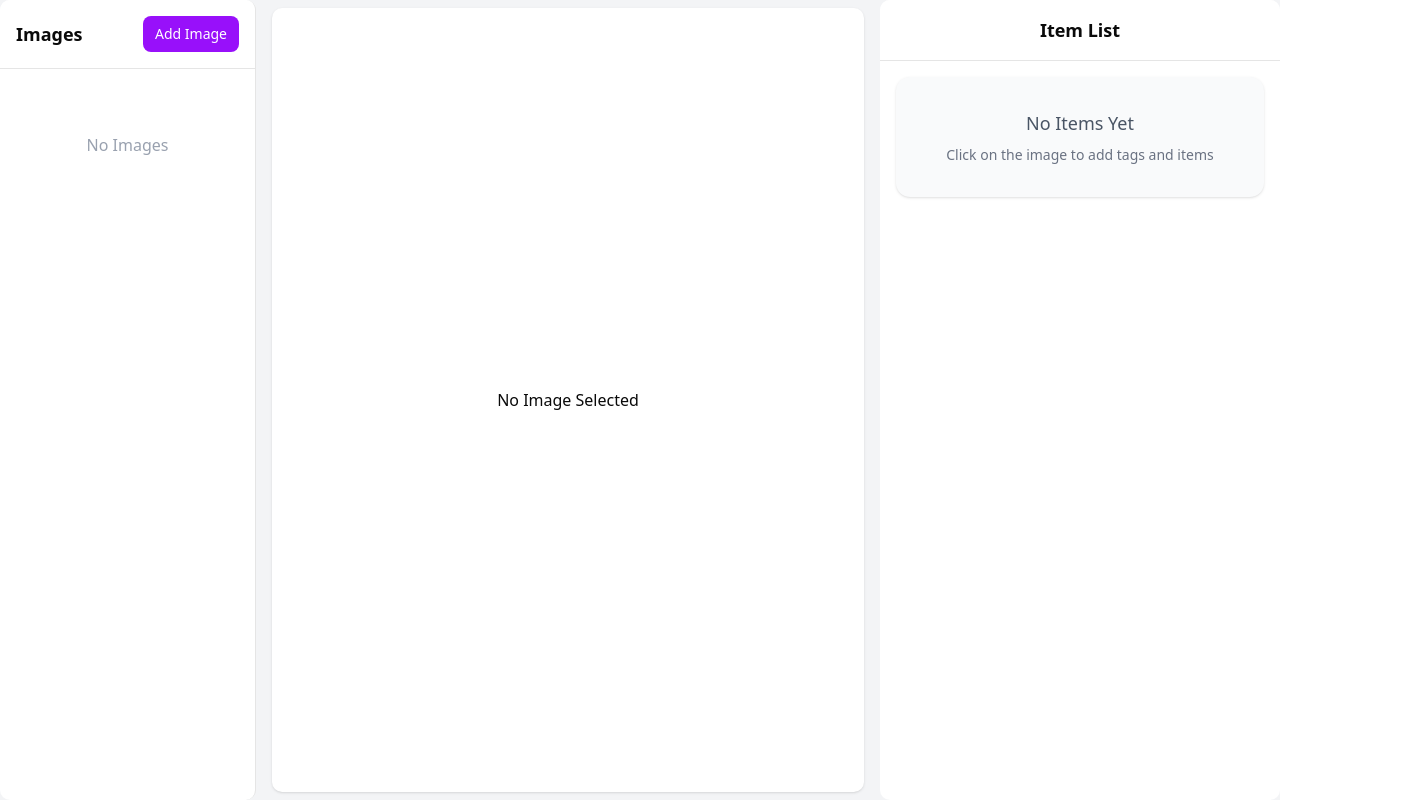
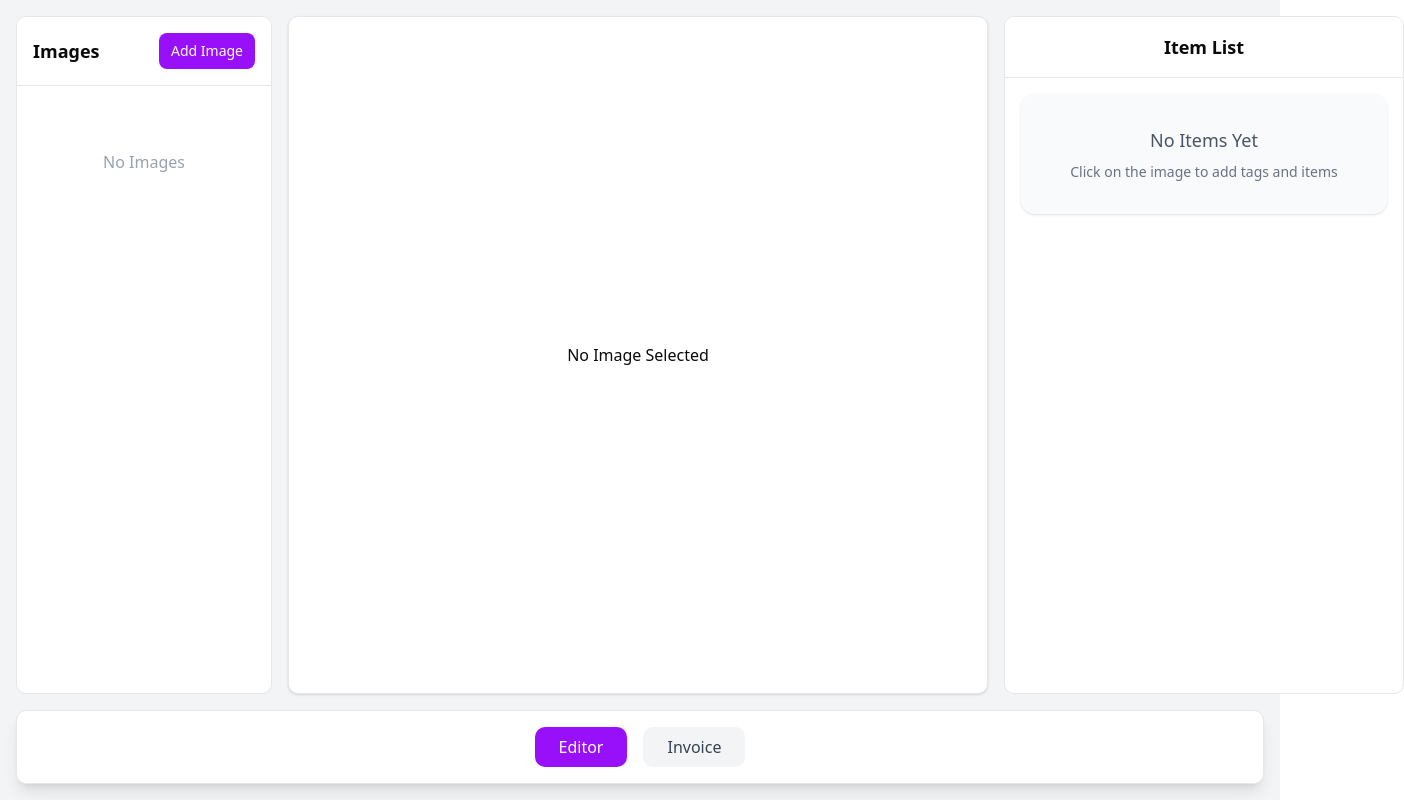
Before and after one commit to Chalvin96/react-playground-invoice-with-tagging, a React (Vite) app in the folder image-tagging/: page / in a window 1280 px wide. Shown: the whole page, 1404 px wide, since content can reach past the window. Built offline with nearby package versions, Linux system fonts and the light colour scheme.

Commit message:
add footer

```diff
--- a/image-tagging/src/App.tsx
+++ b/image-tagging/src/App.tsx
@@ -7,6 +7,8 @@ import MainImageSection from '@/components/MainImageSection';
 import TaggedItemsSection from '@/components/TaggedItemsSection';
 import EditItemDialog from '@/components/EditItemDialog';
 import AddItemDialog from '@/components/AddItemDialog';
+import Footer from '@/components/Footer';
+import InvoiceView from '@/components/InvoiceView';
 
 const App: React.FC = () => {
   const { imageItems, addImage, deleteImage, updateImageTitle, updateImageNotes, updateImage } = useImages();
@@ -16,6 +18,7 @@ const App: React.FC = () => {
   const [selectedImageId, setSelectedImageId] = useState<string | null>(null);
   const [editItemTagId, setEditItemTagId] = useState<string | null>(null);
   const [isAddingNewItem, setIsAddingNewItem] = useState(false);
+  const [currentView, setCurrentView] = useState<'editor' | 'invoice'>('editor');
 
   // Memoize images with tags
   const imageItemsWithTags = useMemo(() => {
@@ -86,7 +89,11 @@ const App: React.FC = () => {
   };
 
   return (
-    <div className="min-h-screen w-full flex flex-row bg-gray-100 gap-4">
+    <div className="h-screen w-full flex flex-col bg-gray-100 gap-4 p-4">
+      <div className="flex-1 flex flex-row gap-4 min-h-0">
+        {currentView === 'editor' ? (
+          <>
+            <div className="print:hidden">
               <ThumbnailList
                 imageItemsWithTags={imageItemsWithTags}
                 selectedImageId={selectedImageId}
@@ -95,6 +102,8 @@ const App: React.FC = () => {
                 deleteImage={deleteImage}
                 editImage={handleEditImage}
               />
+            </div>
+            <div className="print:hidden">
               <MainImageSection
                 selectedImage={selectedImage}
                 updateImageTitle={updateImageTitle}
@@ -103,11 +112,31 @@ const App: React.FC = () => {
                 tags={selectedTags}
                 dragTag={dragTag}
               />
+            </div>
+            <div className="print:hidden">
               <TaggedItemsSection
                 tags={selectedTags}
                 itemData={itemData}
                 onEditItem={handleEditItem}
               />
+            </div>
+            <div className="hidden print:block">
+              <InvoiceView
+                imageItemsWithTags={imageItemsWithTags}
+                itemData={itemData}
+              />
+            </div>
+          </>
+        ) : (
+          <InvoiceView
+            imageItemsWithTags={imageItemsWithTags}
+            itemData={itemData}
+          />
+        )}
+      </div>
+
+      <Footer currentView={currentView} onViewChange={setCurrentView} />
+
       {isAddingNewItem ? (
         <AddItemDialog
           open={!!editItemTagId}
--- /dev/null
+++ b/image-tagging/src/components/Footer.tsx
@@ -0,0 +1,33 @@
+interface FooterProps {
+    currentView: 'editor' | 'invoice';
+    onViewChange: (view: 'editor' | 'invoice') => void;
+}
+
+const Footer: React.FC<FooterProps> = ({ currentView, onViewChange }) => {
+    return (
+        <footer className="bg-white border border-gray-200 rounded-lg p-4 shadow-lg print:hidden">
+            <div className="flex justify-center gap-4">
+                <button
+                    onClick={() => onViewChange('editor')}
+                    className={`px-6 py-2 rounded-lg font-medium transition-colors ${currentView === 'editor'
+                        ? 'bg-purple-600 text-white'
+                        : 'bg-gray-100 text-gray-700 hover:bg-gray-200'
+                        }`}
+                >
+                    Editor
+                </button>
+                <button
+                    onClick={() => onViewChange('invoice')}
+                    className={`px-6 py-2 rounded-lg font-medium transition-colors ${currentView === 'invoice'
+                        ? 'bg-purple-600 text-white'
+                        : 'bg-gray-100 text-gray-700 hover:bg-gray-200'
+                        }`}
+                >
+                    Invoice
+                </button>
+            </div>
+        </footer>
+    );
+};
+
+export default Footer;
--- /dev/null
+++ b/image-tagging/src/components/InvoiceView.tsx
@@ -0,0 +1,123 @@
+import type { ImageTagItem } from '@/hooks/useTags';
+import type { ItemData } from '@/hooks/useItems';
+import {
+    Table,
+    TableBody,
+    TableCell,
+    TableHead,
+    TableHeader,
+    TableRow,
+} from '@/components/ui/table';
+import { formatRupiah } from '@/lib/utils';
+
+interface InvoiceViewProps {
+    imageItemsWithTags: Array<{
+        id: string;
+        title: string;
+        tags: ImageTagItem[];
+    }>;
+    itemData: Record<string, ItemData>;
+}
+
+const InvoiceView: React.FC<InvoiceViewProps> = ({ imageItemsWithTags, itemData }) => {
+    // Collect all items from all images
+    const allItems: Array<{
+        imageTitle: string;
+        tagIndex: number;
+        itemData: ItemData;
+    }> = [];
+
+    imageItemsWithTags.forEach((image) => {
+        image.tags.forEach((tag) => {
+            const data = itemData[tag.id];
+            if (data && data.name) { // Only include items with names
+                allItems.push({
+                    imageTitle: image.title || 'Untitled',
+                    tagIndex: tag.index,
+                    itemData: data,
+                });
+            }
+        });
+    });
+
+    // Calculate totals
+    const grandTotal = allItems.reduce((sum, item) => {
+        return sum + (item.itemData.quantity * item.itemData.unitPrice);
+    }, 0);
+
+    const totalQuantity = allItems.reduce((sum, item) => {
+        return sum + item.itemData.quantity;
+    }, 0);
+
+    return (
+        <div className="w-full max-w-6xl mx-auto bg-white rounded-lg border border-gray-200 shadow p-8 h-full overflow-y-auto">
+            <div className="mb-8">
+                <h1 className="text-3xl font-bold text-gray-900 mb-2">Invoice</h1>
+            </div>
+
+            {allItems.length === 0 ? (
+                <div className="text-center py-16">
+                    <div className="text-gray-400 text-6xl mb-4">📋</div>
+                    <h3 className="text-lg font-medium text-gray-600 mb-2">No Items Found</h3>
+                    <p className="text-gray-500 text-sm">Add some items to your tagged images to see them here</p>
+                </div>
+            ) : (
+                <>
+                    <Table>
+                        <TableHeader>
+                            <TableRow>
+                                <TableHead className="w-[100px]">Image</TableHead>
+                                <TableHead className="w-[80px]">Tag #</TableHead>
+                                <TableHead>Item Name</TableHead>
+                                <TableHead className="text-center w-[100px]">Quantity</TableHead>
+                                <TableHead className="text-center w-[150px]">Unit Price</TableHead>
+                                <TableHead className="text-center w-[150px]">Total Price</TableHead>
+                            </TableRow>
+                        </TableHeader>
+                        <TableBody>
+                            {allItems.map((item, index) => {
+                                const totalPrice = item.itemData.quantity * item.itemData.unitPrice;
+                                return (
+                                    <TableRow key={index} className="hover:bg-gray-50">
+                                        <TableCell className="font-medium">{item.imageTitle}</TableCell>
+                                        <TableCell className="text-center">
+                                            <div className="w-6 h-6 bg-purple-500 text-white rounded-full flex items-center justify-center text-xs font-bold mx-auto">
+                                                {item.tagIndex}
+                                            </div>
+                                        </TableCell>
+                                        <TableCell>{item.itemData.name}</TableCell>
+                                        <TableCell className="text-center">{item.itemData.quantity}</TableCell>
+                                        <TableCell className="text-center">{formatRupiah(item.itemData.unitPrice)}</TableCell>
+                                        <TableCell className="text-center font-semibold">{formatRupiah(totalPrice)}</TableCell>
+                                    </TableRow>
+                                );
+                            })}
+                        </TableBody>
+                    </Table>
+
+                    {/* Summary Section */}
+                    <div className="mt-8 border-t pt-6">
+                        <div className="flex justify-end">
+                            <div className="w-80">
+                                <div className="flex justify-between items-center py-2 border-b">
+                                    <span className="font-medium">Total Items:</span>
+                                    <span>{allItems.length}</span>
+                                </div>
+                                <div className="flex justify-between items-center py-2 border-b">
+                                    <span className="font-medium">Total Quantity:</span>
+                                    <span>{totalQuantity}</span>
+                                </div>
+                                <div className="flex justify-between items-center py-3 text-lg font-bold">
+                                    <span>Grand Total:</span>
+                                    <span className="text-purple-700">{formatRupiah(grandTotal)}</span>
+                                </div>
+                            </div>
+                        </div>
+                    </div>
+                </>
+            )}
+        </div>
+    );
+};
+
+export default InvoiceView;
--- a/image-tagging/src/components/MainImageSection.tsx
+++ b/image-tagging/src/components/MainImageSection.tsx
@@ -20,14 +20,14 @@ const MainImageSection = ({
   tags: any[];
   dragTag: any;
 }) => {
-  if (!selectedImage) return <div className="w-[700px] mx-auto my-2 flex items-center justify-center bg-white rounded-lg shadow p-8">No Image Selected</div>;
+  if (!selectedImage) return <div className="w-[700px] mx-auto h-full flex items-center justify-center bg-white rounded-lg border border-gray-200 shadow p-8">No Image Selected</div>;
 
   const handleImageClick = (x: number, y: number) => {
     onImageClick(selectedImage.id, x, y);
   };
 
   return (
-    <div className="flex flex-col bg-white rounded-lg shadow p-8 gap-2 w-[700px] mx-auto my-2">
+    <div className="flex flex-col bg-white rounded-lg border border-gray-200 shadow p-8 gap-2 w-[700px] mx-auto h-full">
       {/* Title input */}
       <div className="flex items-center gap-2">
         <div className="grid w-full max-w-sm items-center gap-3">
--- a/image-tagging/src/components/TaggedItemsSection.tsx
+++ b/image-tagging/src/components/TaggedItemsSection.tsx
@@ -11,7 +11,7 @@ const TaggedItemsSection = ({
   onEditItem: (tagId: string) => void;
 }) => {
   return (
-    <div className="w-[400px] min-w-[400px] flex flex-col h-screen overflow-y-auto bg-white rounded-lg">
+    <div className="w-[400px] min-w-[400px] flex flex-col h-full overflow-y-auto bg-white border border-gray-200 rounded-lg">
       <div className="justify-between p-4 border-b sticky top-0 bg-white z-10 text-center">
         <span className="font-semibold text-lg">Item List</span>
       </div>
--- a/image-tagging/src/components/ThumbnailList.tsx
+++ b/image-tagging/src/components/ThumbnailList.tsx
@@ -65,7 +65,7 @@ const ThumbnailList = ({
   };
 
   return (
-    <div className="w-64 min-w-64 flex flex-col bg-white h-screen border-r overflow-y-auto rounded-lg">
+    <div className="w-64 min-w-64 flex flex-col bg-white h-full border border-gray-200 overflow-y-auto rounded-lg">
       <div className="flex items-center justify-between p-4 border-b sticky top-0 bg-white z-10">
         <span className="font-semibold text-lg">Images</span>
         <Button
```
Lines whose indentation alone changed are shown as unchanged.
